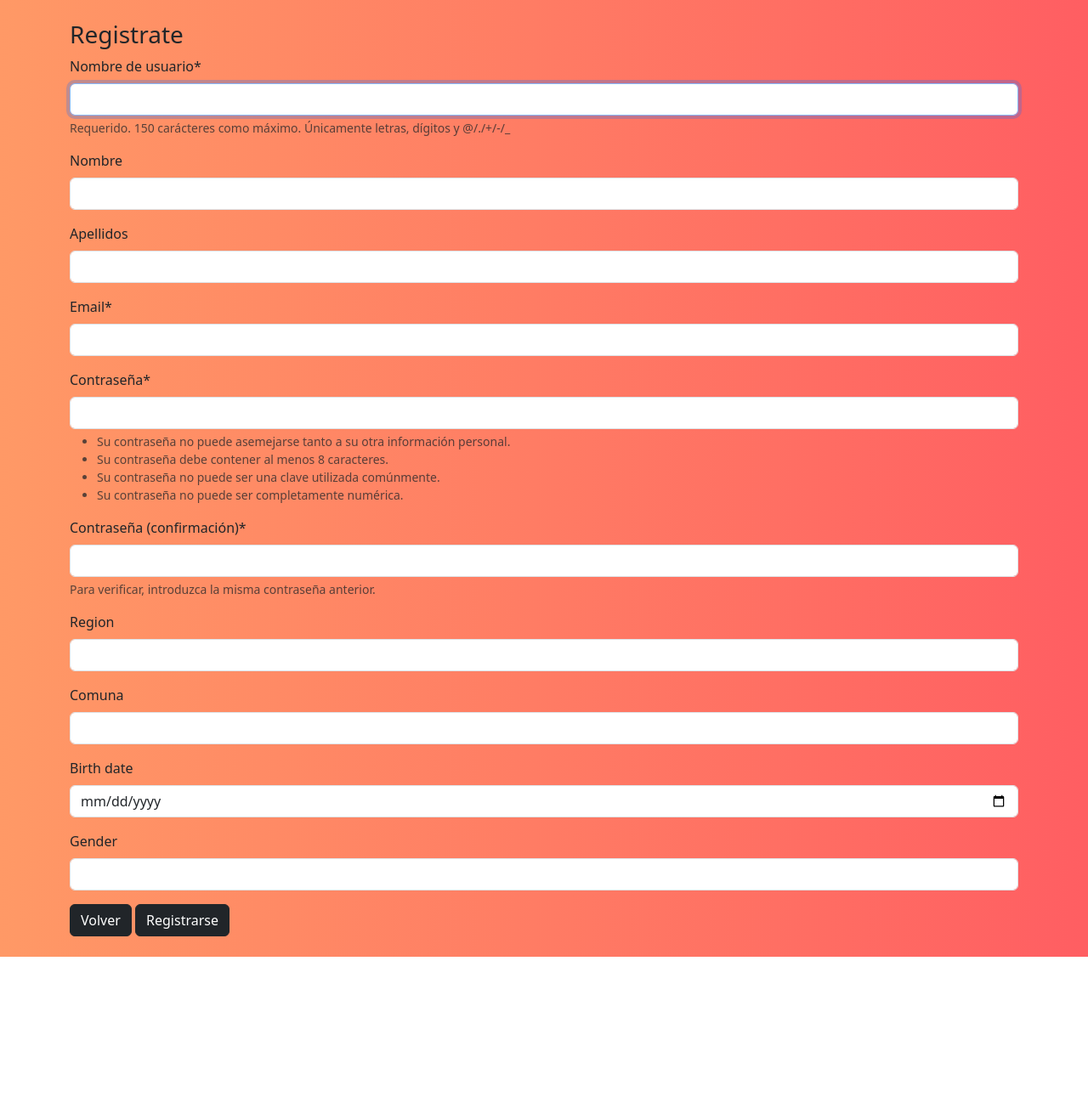
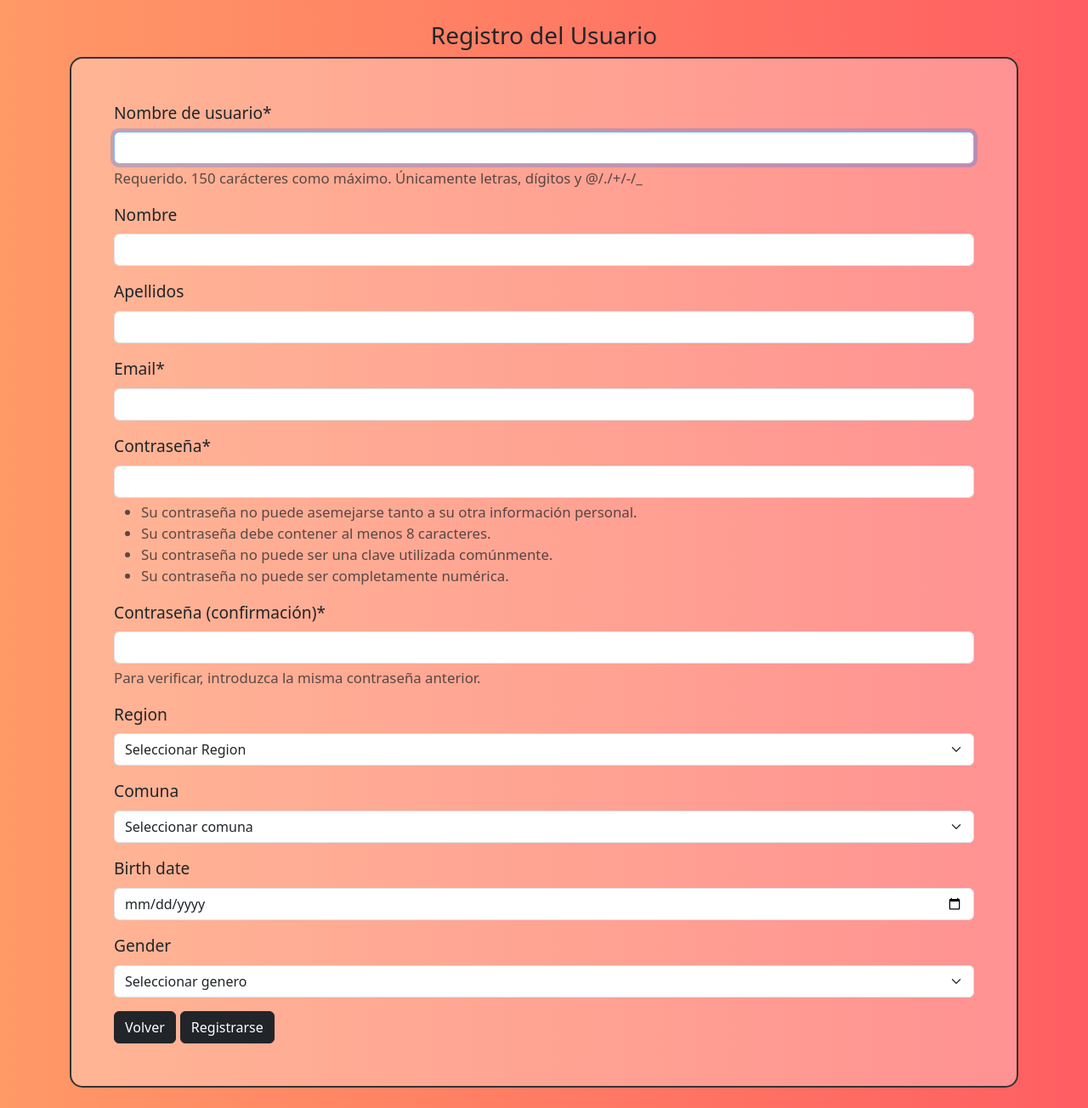
Before and after one commit to Jano811/IWG-GRUPO15, a Django app: page /register/ in a window 1280 px wide. Shown: the whole page at 85% size. Before the commit the page ends 1126 px from the top, so only its background shows below. Run offline with Django 4.2, Linux system fonts and the light colour scheme; some libraries are stand-ins or nearby versions.

Commit message:
mejoras xd

```diff
--- a/Aplicacion1/forms.py
+++ b/Aplicacion1/forms.py
@@ -2,16 +2,75 @@ from django import forms
 from django.contrib.auth.forms import UserCreationForm
 from django.contrib.auth.models import User
 from .models import preguntas, Usuario
+GENDER_CHOICES = [
+    ('', 'Seleccionar genero'),
+    ('masculino', 'Masculino'),
+    ('femenino', 'Femenino'),
+    ('otros', 'Otros'),
+]
+COMUNAS = [
+    ('', 'Seleccionar comuna'),
+    ('cerro_navia', 'Cerro Navia'),
+    ('conchali', 'Conchalí'),
+    ('el_bosque', 'El Bosque'),
+    ('estacion_central', 'Estación Central'),
+    ('huechuraba', 'Huechuraba'),
+    ('independencia', 'Independencia'),
+    ('la_cisterna', 'La Cisterna'),
+    ('la_florida', 'La Florida'),
+    ('la_granja', 'La Granja'),
+    ('la_pintana', 'La Pintana'),
+    ('la_reina', 'La Reina'),
+    ('las_condes', 'Las Condes'),
+    ('lo_barnechea', 'Lo Barnechea'),
+    ('lo_espejo', 'Lo Espejo'),
+    ('lo_prado', 'Lo Prado'),
+    ('macul', 'Macul'),
+    ('maipu', 'Maipú'),
+    ('nunoa', 'Ñuñoa'),
+    ('padre_hurtado', 'Padre Hurtado'),
+    ('pedro_aguirre_cerda', 'Pedro Aguirre Cerda'),
+    ('penalolen', 'Peñalolén'),
+    ('providencia', 'Providencia'),
+    ('pudahuel', 'Pudahuel'),
+    ('puente_alto', 'Puente Alto'),
+    ('quilicura', 'Quilicura'),
+    ('quinta_normal', 'Quinta Normal'),
+    ('recoleta', 'Recoleta'),
+    ('renca', 'Renca'),
+    ('san_bernardo', 'San Bernardo'),
+    ('san_joaquin', 'San Joaquín'),
+    ('san_miguel', 'San Miguel'),
+    ('san_ramón', 'San Ramón'),
+    ('vitacura', 'Vitacura'),
+]
+REGIONES = [
+    ('', 'Seleccionar Region'),
+    ('metropolitana', 'Metropolitana'),
+]
+
 
 class NewRegister(UserCreationForm):
     email= forms.EmailField(required=True)
-    region = forms.CharField(max_length=40, required=False)  #campo de region y comuna en el registro
-    comuna = forms.CharField(max_length=40, required=False)
+    region = forms.CharField(
+        max_length=40,
+        required=False,
+        widget=forms.Select(choices=REGIONES)
+    )  #campo de region y comuna en el registro
+    comuna = forms.CharField(
+        max_length=40,
+        required=False,
+        widget=forms.Select(choices=COMUNAS)
+    )
     birth_date = forms.DateField(
         widget=forms.DateInput(attrs={'type': 'date'}),  # Utiliza un widget de fecha
         required=False
     )
-    gender = forms.CharField(max_length=40, required=False)
+    gender = forms.CharField(
+        max_length=40,
+        required=False,
+        widget=forms.Select(choices=GENDER_CHOICES)
+    )
 
     class Meta:
         model=User
--- a/Aplicacion1/static/css/estilos.css
+++ b/Aplicacion1/static/css/estilos.css
@@ -1,4 +1,6 @@
 body{
+    padding-top: 1px; /* Ajusta este valor según la altura de tu barra de navegación */
+    margin: 0; /* Asegúrate de que no haya margen en el cuerpo */
     background: #ff9966;  /* fallback for old browsers */
     background: -webkit-linear-gradient(to left, #ff5e62, #ff9966);  /* Chrome 10-25, Safari 5.1-6 */
     background: linear-gradient(to left, #ff5e62, #ff9966); /* W3C, IE 10+/ Edge, Firefox 16+, Chrome 26+, Opera 12+, Safari 7+ */
@@ -15,7 +17,7 @@ body{
     font-family: verdana;
     text-align: center;
     position: relative;
-    top: 100px;
+    top: 150px;
 }
 #inicio{
     font-family: verdana;
@@ -23,6 +25,26 @@ body{
     position: relative;
     top: 190px;
 }
+@media only screen and (max-width: 600px) {
+    #inicio{
+        font-family: verdana;
+        text-align: center;
+        position: relative;
+        top: 180px;
+    }
+    .card{
+        position: absolute;
+        top:50%;
+        right:50%;
+        transform: translate(50%, -50%);
+        background-color: rgba(255, 255, 255, 0.3);
+        width: 90%;
+        display: flex;
+        justify-content: center; /* Centrado horizontal */
+        align-items: center; /* Centrado vertical */
+    }
+}
+
 .borde{
     background-color: rgba(255, 255, 255, 0.3); /* Cambia la transparencia ajustando el valor de 'a' */
     border: 2px solid #333; /* Ancho, estilo y color del borde */
@@ -45,6 +67,8 @@ body{
 }
 .navbar {
     z-index: 1000; /* Puedes ajustar este valor según sea necesario */
+    top: 0;
+    width: 100%;
   }
 #boton{
     text-align: justify;
@@ -52,6 +76,7 @@ body{
     flex-direction: column;
     align-items: center;
     justify-content: center;
+    font-size: 1.2em;
 }
 .contenedor{
     width: 100%;
@@ -112,3 +137,12 @@ img{
     }
 
 }
+.registro{
+    background-color: rgba(255, 255, 255, 0.3); /* Cambia la transparencia ajustando el valor de 'a' */
+    border: 2px solid #333; /* Ancho, estilo y color del borde */
+    border-radius: 15px;
+    padding: 10px;
+    margin: 0 auto;
+    font-size: 1.2em;
+    padding: 50px;
+}
--- a/Aplicacion1/templates/barra.html
+++ b/Aplicacion1/templates/barra.html
@@ -10,9 +10,9 @@
 </head>
 <body>
     <!--barra de navegacion-->
-    <nav class="navbar navbar-expand-lg navbar-dark bg-dark">
+    <nav class="navbar navbar-expand-lg navbar-dark bg-dark fixed-top">
         <div class="container-fluid">
-          <a class="navbar-brand" href="{% url 'inicio' %}">Sinergasia</a>
+          <a class="navbar-brand" href="{% url 'iniciodesesion' %}">Sinergasia</a>
           <button class="navbar-toggler" type="button" data-bs-toggle="collapse" data-bs-target="#navbarNav" aria-controls="navbarNav" aria-expanded="false" aria-label="Toggle navigation">
             <span class="navbar-toggler-icon"></span>
           </button>
--- a/Aplicacion1/templates/iniciodesesion.html
+++ b/Aplicacion1/templates/iniciodesesion.html
@@ -31,9 +31,9 @@
               {% endif %}
               {% endblock %}
             </h4>
-          </div>
         </div>
-      <div>
+      </div>
+    <div>
 <script src="https://cdn.jsdelivr.net/npm/@popperjs/core@2.11.8/dist/umd/popper.min.js" integrity="sha384-I7E8VVD/ismYTF4hNIPjVp/Zjvgyol6VFvRkX/vR+Vc4jQkC+hVqc2pM8ODewa9r" crossorigin="anonymous"></script>
 <script src="https://cdn.jsdelivr.net/npm/bootstrap@5.3.2/dist/js/bootstrap.min.js" integrity="sha384-BBtl+eGJRgqQAUMxJ7pMwbEyER4l1g+O15P+16Ep7Q9Q+zqX6gSbd85u4mG4QzX+" crossorigin="anonymous"></script>
 </body>
--- a/Aplicacion1/templates/registration/register.html
+++ b/Aplicacion1/templates/registration/register.html
@@ -9,13 +9,13 @@
     <link type='text/css' href='{% static "css/estilos.css" %}' rel="stylesheet">
     <title>Registro</title>
     <br>
-    <h3>Registrate</h3>
+    <h3 style="text-align: center;">Registro del Usuario</h3>
     </div>
 </head>
 <body>
     <div class="container mb-4">
+        <div class="registro">
             {% block content %}
-
             {% load crispy_forms_tags %}
                         <form action="" method="post">
                             {% csrf_token %}
@@ -23,9 +23,8 @@
                             <a button type="button" class="btn btn-dark"/button href={% url 'iniciodesesion' %} class="card-link">Volver</a> <!--boton para devolverse a inicio-->
                             <button class="btn btn-dark at-4" type="submit" >Registrarse</button>
                         </form>
+            {% endblock %}
         </div>
     </div>
-{% endblock %}
-
 </body>
 </html>
```
Also changed, not shown: db.sqlite3. Lines whose indentation alone changed are shown as unchanged.
